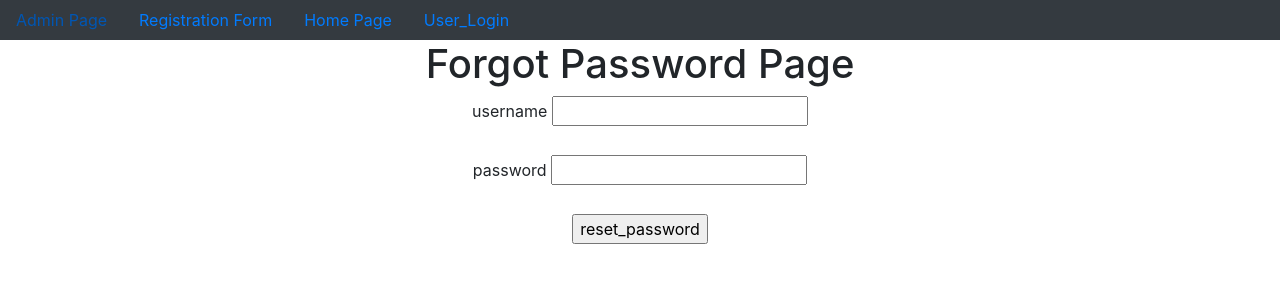
After one commit to sandeep-1829/User_Registration_Form_project-31, a Django app: page /forgot_password/ in a window 1280 px wide. The commit adds this page. Shown: the top 300 px of the page. Run offline with Django 4.2, Linux system fonts and the light colour scheme.

Commit message:
first commit

```diff
--- a/app/views.py
+++ b/app/views.py
@@ -47,6 +47,7 @@ def home(request):
         return render(request,'home.html',d)
     return render(request,'home.html')
 
+
 def user_login(request):
     if request.method=='POST':
         username=request.POST['un']
@@ -56,7 +57,10 @@ def user_login(request):
             login(request,AUO)
             request.session['username']=username
             return HttpResponseRedirect(reverse('home'))
+        else:
+            return HttpResponse('Invalid Credentials')
     return render(request,'user_login.html')
+
 
 
 
@@ -74,6 +78,38 @@ def display_profile(request):
     return render(request,'display_profile.html',d)
 
 
+@login_required
+def change_password(request):
+    if request.method=='POST':
+        pw=request.POST['pw']
+        username=request.session.get('username')
+        UO=User.objects.get(username=username)
+        UO.set_password(pw)
+        UO.save()
+        # return HttpResponse('Password Changed Sucessfully..')
+        return HttpResponseRedirect(reverse('user_login'))
+
+    return render(request,'change_password.html')
+
+
+
+
+def forgot_password(request):
+    if request.method=='POST':
+        username=request.POST['un']
+        password=request.POST['pw']
+        LUO=User.objects.filter(username=username)
+        if LUO:
+            UO=LUO[0]
+            UO.set_password(password)
+            UO.save()
+            return HttpResponse('Reset password is done successfully...')
+            # return HttpResponseRedirect(reverse('user_login'))
+        else:
+            return HttpResponse('User name not found in database')
+
+    return render(request,'forgot_password.html')
+
 
 
 
--- a/project_30/urls.py
+++ b/project_30/urls.py
@@ -27,5 +27,7 @@ urlpatterns = [
     path('user_login/',user_login,name='user_login'),
     path('user_logout/',user_logout,name='user_logout'),
     path('display_profile/',display_profile,name='display_profile'),
+    path('change_password/',change_password,name='change_password'),
+    path('forgot_password/',forgot_password,name='forgot_password'),
 
 ]+static(settings.MEDIA_URL, document_root=settings.MEDIA_ROOT)
--- a/templates/dummy.html
+++ b/templates/dummy.html
@@ -20,6 +20,7 @@
           {% if user.is_authenticated %}
             <a href="{% url 'user_logout' %}" class="nav-link">User_logout</a>
             <a href="{% url 'display_profile' %}" class="nav-link">Display_Profile</a>
+            <a href="{% url 'change_password' %}" class="nav-link">Change_Password</a>
           {% else %}
             <a href="{% url 'user_login' %}" class="nav-link">User_Login</a>
           {% endif %}
--- /dev/null
+++ b/templates/forgot_password.html
@@ -0,0 +1,21 @@
+{% extends 'dummy.html' %}
+
+{% block title %}
+<title>Forgot Password Page</title>
+{% endblock %}
+
+{% block body_block %}
+    <center>
+        <h1>Forgot Password Page</h1>
+        <form method="POST">
+            {% csrf_token %}
+
+            <label for="un">username</label>
+            <input type="text" name="un" id="un"><br><br>
+            <label for="pw">password</label>
+            <input type="password" name="pw" id="pw"><br><br>
+
+            <input type="submit" value="reset_password">
+        </form>
+    </center>
+{% endblock %}
--- a/templates/user_login.html
+++ b/templates/user_login.html
@@ -21,7 +21,7 @@
 
                 <input type="submit" value="user_login">
         </form>
-
+     <a href="{% url 'forgot_password' %}" class="btn btn-primary">forgot_password</a>
     </center>
     {% endblock %}
 </body>
```
Also changed, not shown: templates/change_password.html (added, +20 -0 lines), db.sqlite3.
